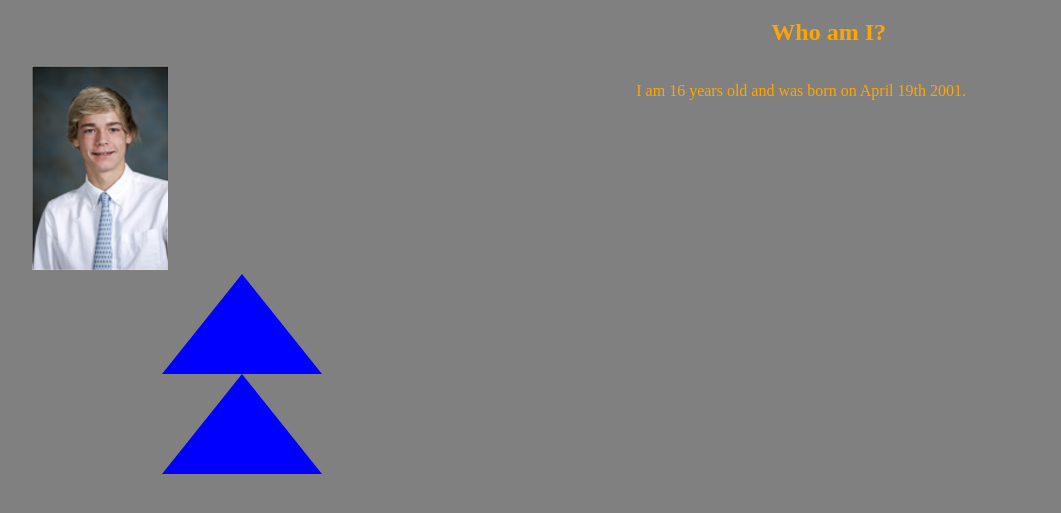
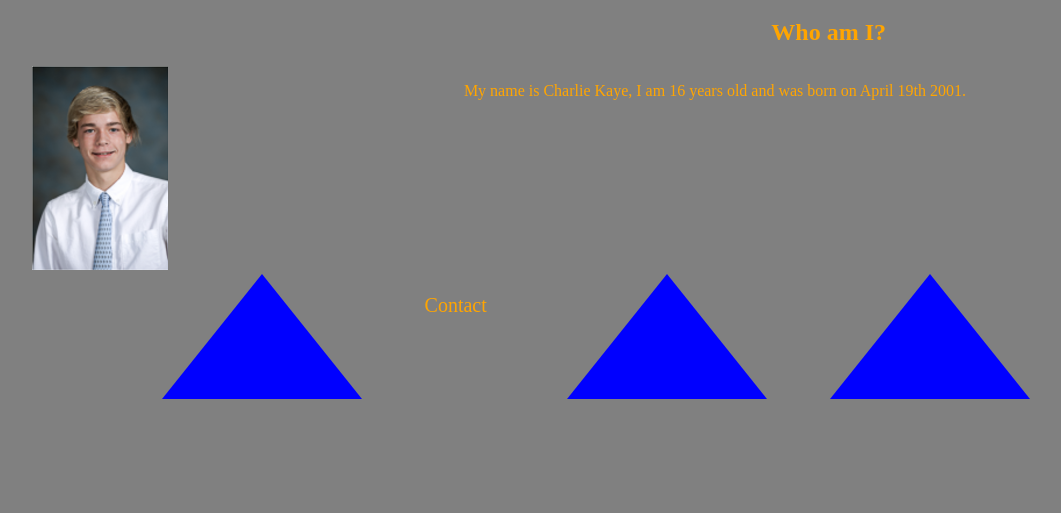
Before and after one commit to charliekaye/charliekaye.github.io, a plain HTML site: page index.html in a window 1280 px wide. Shown: the part 61-574 px from the top of the page, without its empty margins (126-1187 px from the left). Drawn offline with Linux system fonts and the light colour scheme.

Commit message:
Add files via upload

```diff
--- a/charliesCss.css
+++ b/charliesCss.css
@@ -22,31 +22,49 @@ p {
     margin-bottom: 150px;
     float:right;
 }
-.triangle {
+.triangle1 {
   width: 0;
   height: 0;
-  border-left-width: 80px;
+  border-left-width: 100px;
   border-left-style: solid;
   border-left-color: transparent;
-  border-right-width: 80px;
+  border-right-width: 100px;
   border-right-style: solid;
   border-right-color: transparent;
-  border-bottom-width: 100px;
+  border-bottom-width: 125px;
   border-bottom-style: solid;
   border-bottom-color: blue;
   margin-left: 280px;
+  float:left;
 }
-.triangle {
+.triangle2 {
   width: 0;
   height: 0;
-  border-left-width: 80px;
+  border-left-width: 100px;
   border-left-style: solid;
   border-left-color: transparent;
-  border-right-width: 80px;
+  border-right-width: 100px;
   border-right-style: solid;
   border-right-color: transparent;
-  border-bottom-width: 100px;
+  border-bottom-width: 125px;
   border-bottom-style: solid;
-  border-bottom-color: green
-  margin-left: 350px;
+  border-bottom-color: blue;
+  margin-right: 30%;
+  float:right;
+  font-size: 20px;
 }
+.triangle3 {
+  width: 0;
+  height: 0;
+  border-left-width: 100px;
+  border-left-style: solid;
+  border-left-color: transparent;
+  border-right-width: 100px;
+  border-right-style: solid;
+  border-right-color: transparent;
+  border-bottom-width: 125px;
+  border-bottom-style: solid;
+  border-bottom-color: blue;
+  margin-left: 75%;
+  float: center;
+}
--- a/index.html
+++ b/index.html
@@ -8,10 +8,13 @@
 	<body>
 		<h1>Charlie Kaye</h1>
 		<h2>Who am I?</h2>
-		<img src="charliekaye.png">
-		<p>I am 16 years old and was born on April 19th 2001.</p>
+		<img src="Screen Shot 2017-04-10 at 9.01.15 AM.png">
+		<p>My name is Charlie Kaye, I am 16 years old and was born on April 19th 2001.</p>
 
-		<div class="triangle">
+		<div class="triangle1">
 		</div>
-		<div class="triangle">
+		<div class="triangle2">
+			<p>Contact</p>
 		</div>
+		<div class="triangle3">
+		</div>
```
Also changed, not shown: Screen Shot 2017-04-10 at 9.01.15 AM.png (added).
